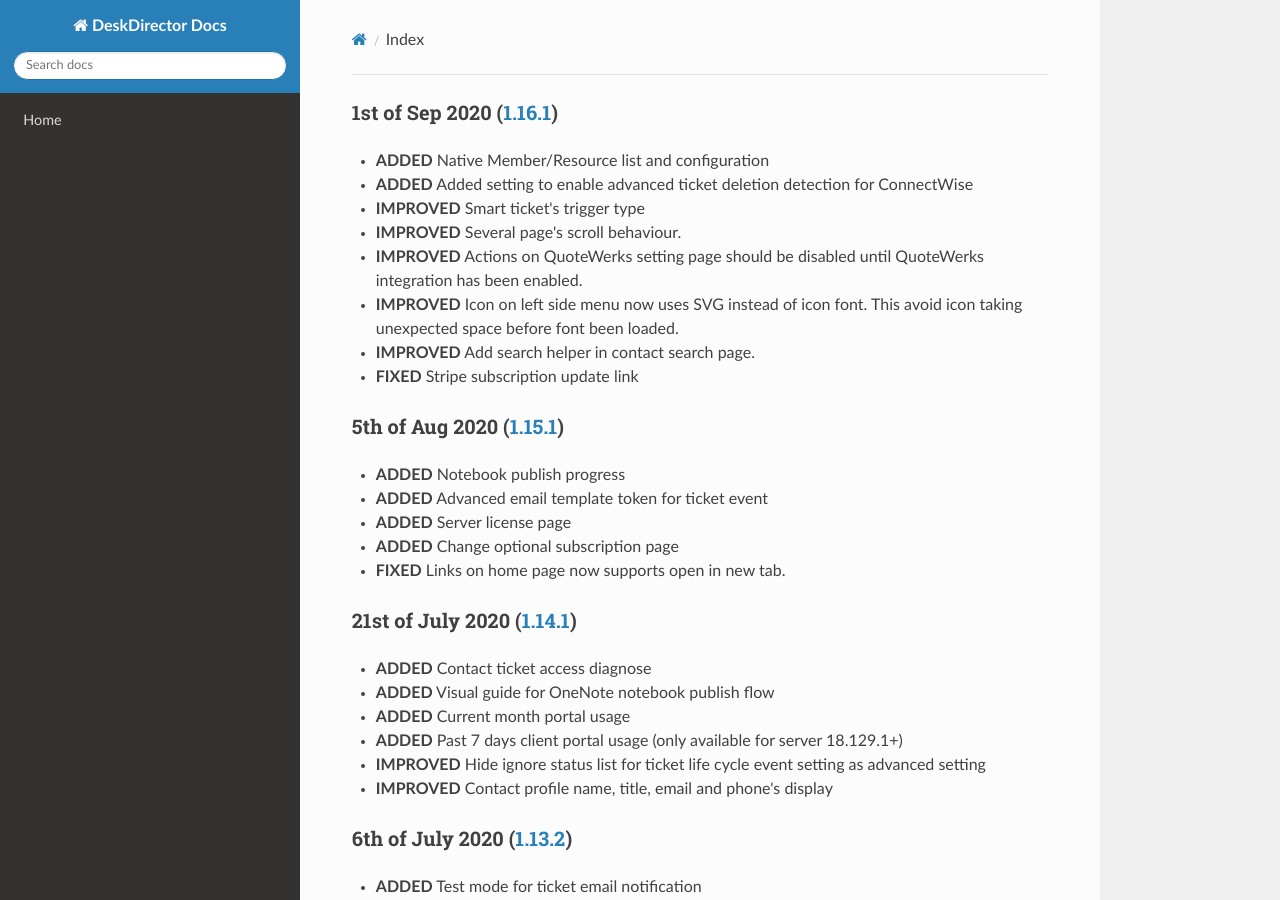
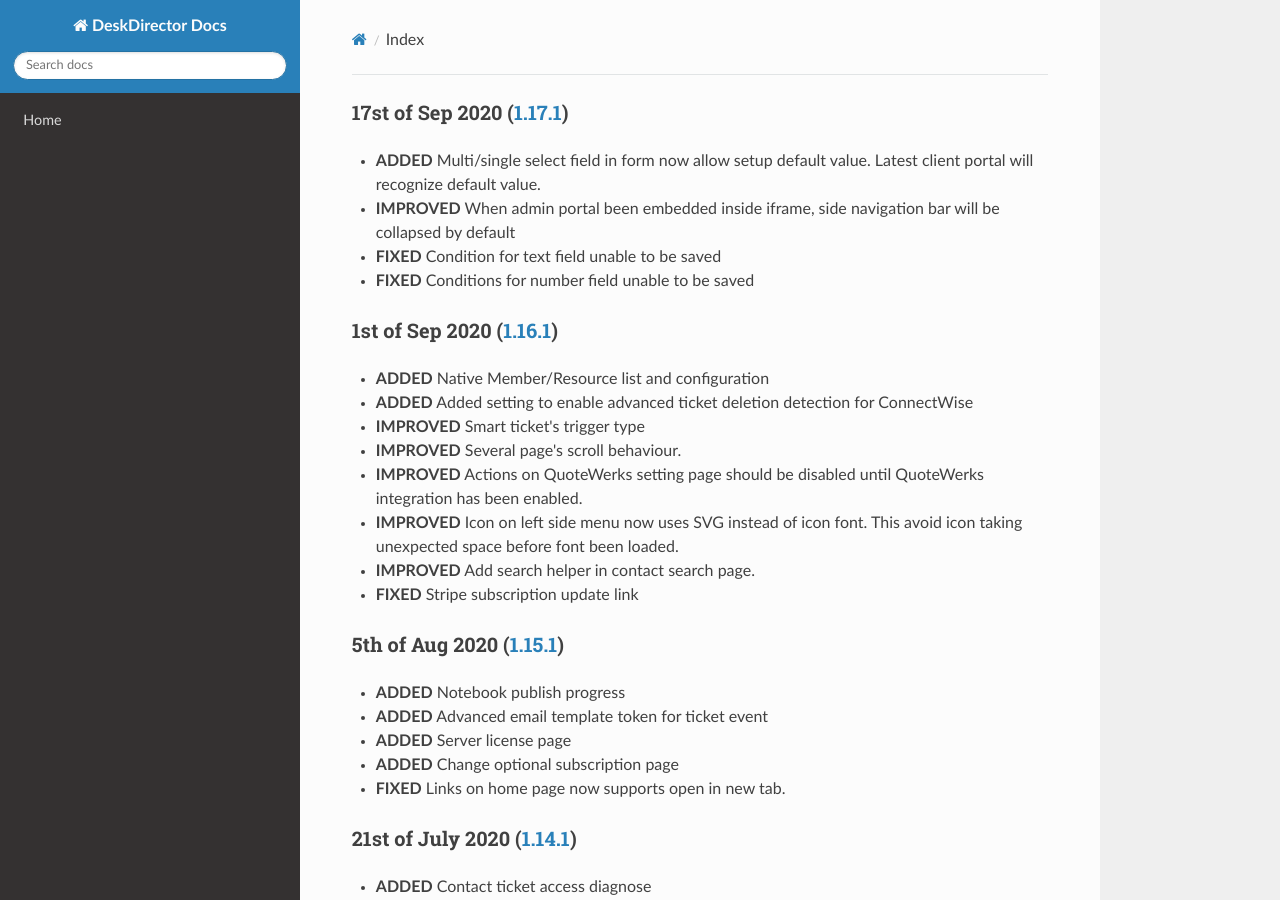
Before and after one commit to DeskDirector/docs, an MkDocs documentation site: the page built from docs/_release/admin/README.md, in a window 1280 px wide and 900 px high. Built offline with MkDocs 1.6.1, drawn with Linux system fonts in a browser that asks for light colours; nearby versions of some CDN libraries; old or Windows-style settings are respelled for this version of MkDocs.

Commit message:
Update README.md

```diff
--- a/docs/_release/admin/README.md
+++ b/docs/_release/admin/README.md
@@ -1,3 +1,9 @@
+### 17st of Sep 2020 ([1.17.1](v1.17.1))
+- **ADDED** Multi/single select field in form now allow setup default value. Latest client portal will recognize default value.
+- **IMPROVED** When admin portal been embedded inside iframe, side navigation bar will be collapsed by default
+- **FIXED** Condition for text field unable to be saved
+- **FIXED** Conditions for number field unable to be saved
+
 ### 1st of Sep 2020 ([1.16.1](v1.16.1))
 - **ADDED** Native Member/Resource list and configuration
 - **ADDED** Added setting to enable advanced ticket deletion detection for ConnectWise
```
